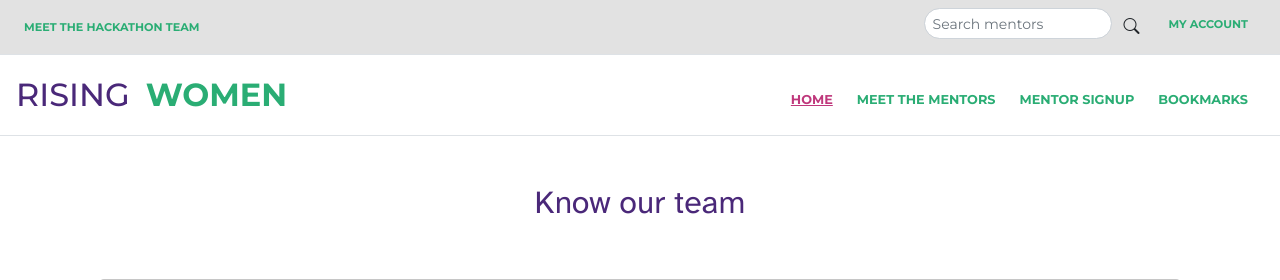
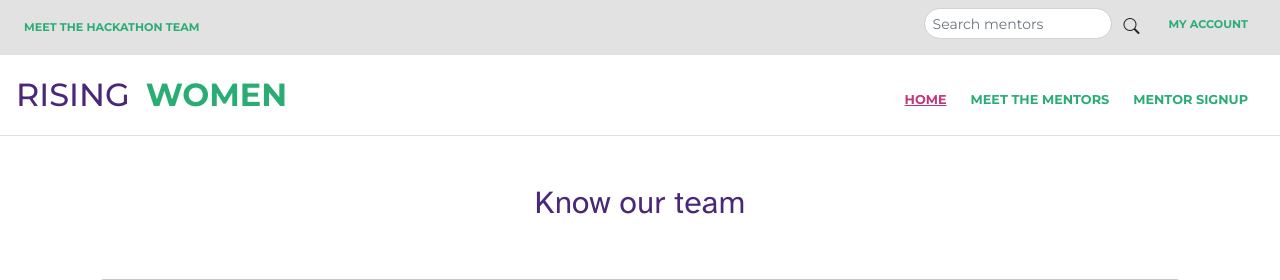
Before and after one commit to rachel-o-donnell/rising-women, a Django app: page /about-us in a window 1280 px wide. Shown: the top 280 px of the page. Run offline with Django 3.2, Linux system fonts and the light colour scheme.

Commit message:
removed bookmarks navigation item from main menu

```diff
--- a/templates/includes/header.html
+++ b/templates/includes/header.html
@@ -71,9 +71,6 @@
                 <li class="nav-item mr-2">
                     <a class="nav-link" href="#" target="_blank">Mentor Signup</a>
                 </li>
-                <li class="nav-item mr-2">
-                    <a class="nav-link" href="#">Bookmarks</a>
-                </li>
             </ul>
         </div>
     </nav>
```
